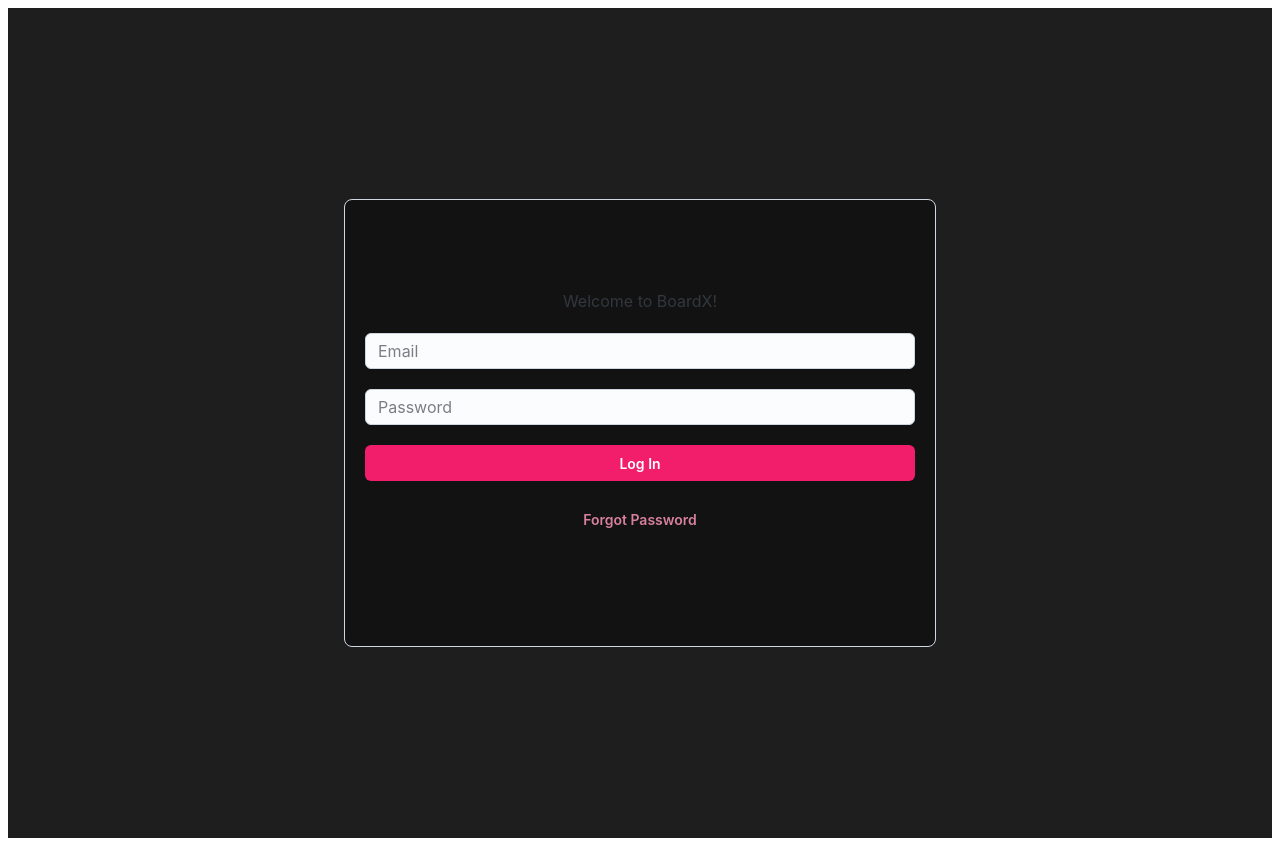
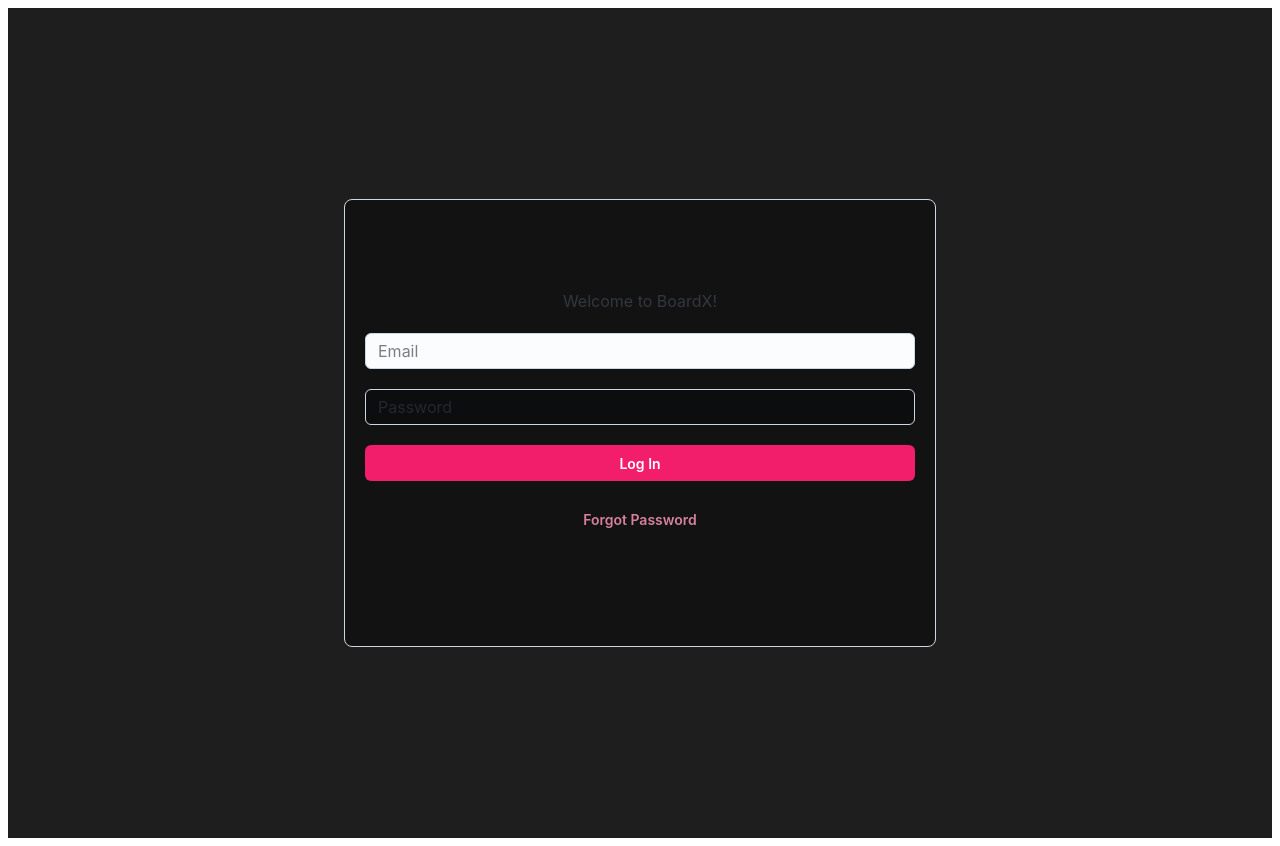
Before and after one commit to NammariD/design5, a React (Create React App) app: page / in a window 1280 px wide. Built offline with nearby package versions, Linux system fonts and the light colour scheme.

Commit message:
Update Password.tsx

```diff
--- a/src/components/Password.tsx
+++ b/src/components/Password.tsx
@@ -3,6 +3,6 @@
 
 export default function InfoBar() {
   return (
-    <Input sx = {{ backgroundColor: '0B0D0E'}} placeholder="Password"  > </Input>
+    <Input sx={{ backgroundColor: '#0B0D0E' }} placeholder="Password" />
   );
 }
```
